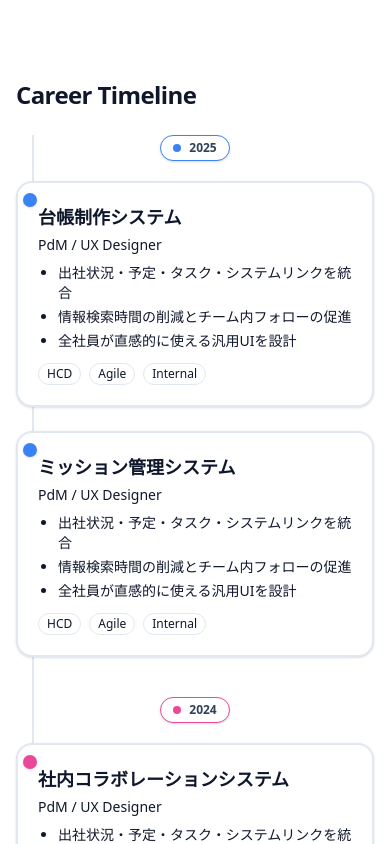
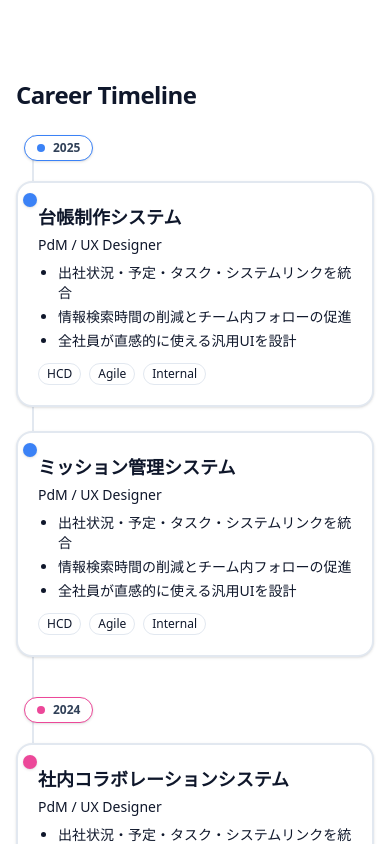
Before and after one commit to an-study/portfolio, a React (Vite) app: page / in a window 390 px wide. Shown: the part 1620-2464 px from the top of the page. Built offline with nearby package versions, Linux system fonts and the light colour scheme.

Commit message:
Profile.tsx の更新

```diff
--- a/src/pages/Profile.tsx
+++ b/src/pages/Profile.tsx
@@ -127,7 +127,7 @@ const Timeline = () => {
           return (
             <div key={g.year} className="relative">
               {/* === 年ラベル（中央） === */}
-              <div className="flex justify-center">
+              <div className="flex justify-start md:justify-center pl-2 md:pl-0">
                 <span
                   className="inline-flex items-center gap-2 rounded-full border px-3 py-1 text-xs font-semibold shadow-sm
                              bg-white text-slate-700 dark:text-slate-200 dark:bg-slate-900"
```
